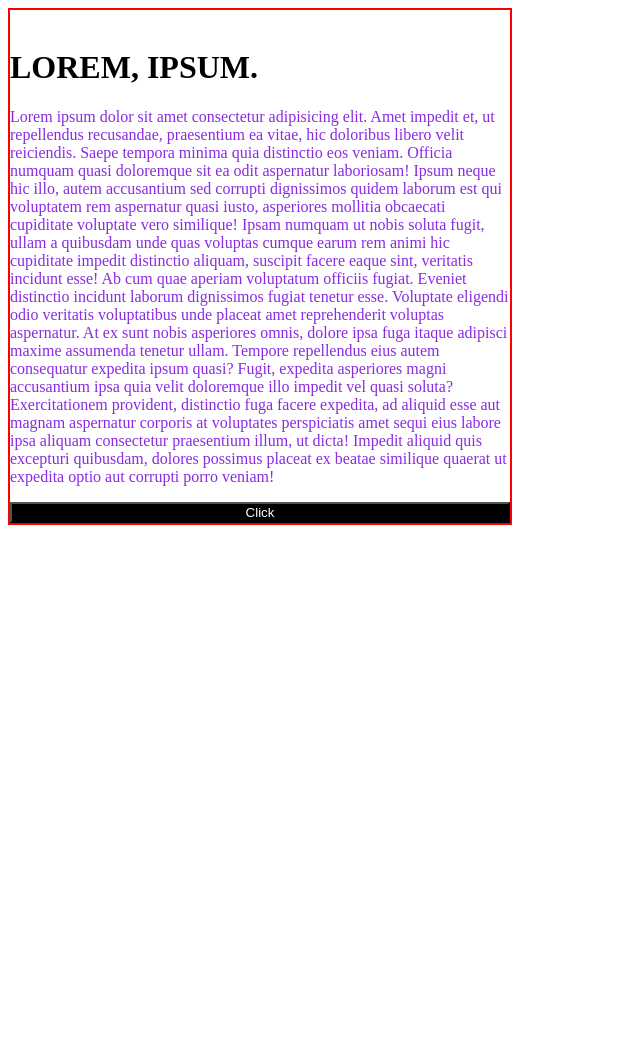
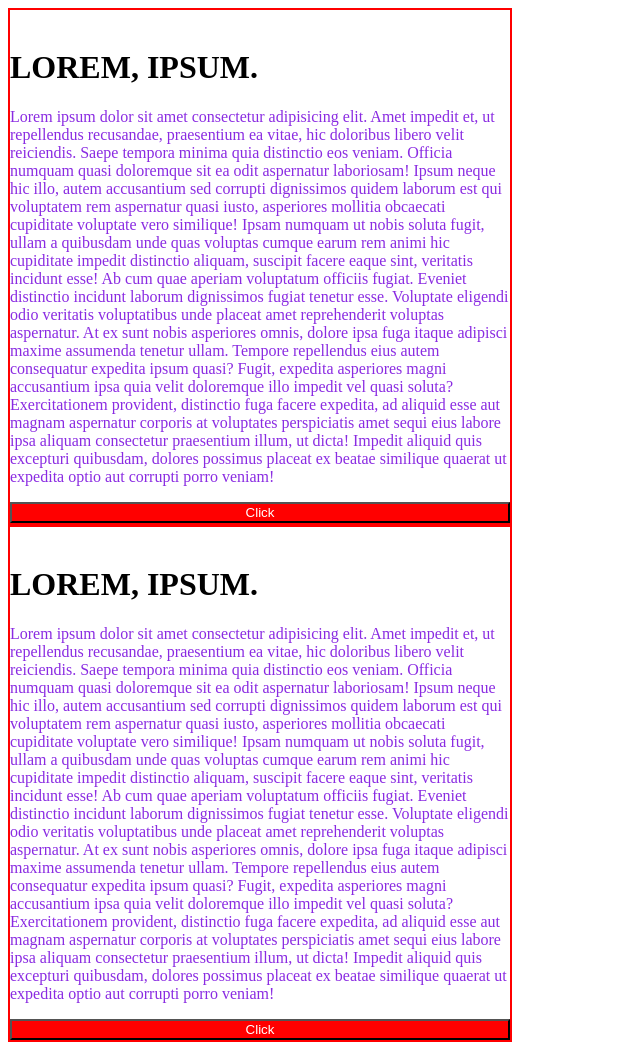
Before and after one commit to F2RUZ/card, a plain HTML site: page index.html in a window 1280 px wide. Shown: the whole page, without its empty margins (0-640 px from the left). Before the commit the page ends 800 px from the top, so only its background shows below. Drawn offline with Linux system fonts and the light colour scheme.

Commit message:
add card

```diff
--- a/index.html
+++ b/index.html
@@ -3,7 +3,7 @@
   <head>
     <meta charset="UTF-8" />
     <meta name="viewport" content="width=device-width, initial-scale=1.0" />
-    <title>Document</title>
+    <title>Card</title>
     <link rel="stylesheet" href="./css/style.css" />
   </head>
   <body>
@@ -37,5 +37,36 @@
 
       <button class="card__btn">Click</button>
     </div>
+
+    <div class="card">
+      <img src="" alt="" class="card__img" />
+      <h1 class="card__title">Lorem, ipsum.</h1>
+      <p class="card__text">
+        Lorem ipsum dolor sit amet consectetur adipisicing elit. Amet impedit
+        et, ut repellendus recusandae, praesentium ea vitae, hic doloribus
+        libero velit reiciendis. Saepe tempora minima quia distinctio eos
+        veniam. Officia numquam quasi doloremque sit ea odit aspernatur
+        laboriosam! Ipsum neque hic illo, autem accusantium sed corrupti
+        dignissimos quidem laborum est qui voluptatem rem aspernatur quasi
+        iusto, asperiores mollitia obcaecati cupiditate voluptate vero
+        similique! Ipsam numquam ut nobis soluta fugit, ullam a quibusdam unde
+        quas voluptas cumque earum rem animi hic cupiditate impedit distinctio
+        aliquam, suscipit facere eaque sint, veritatis incidunt esse! Ab cum
+        quae aperiam voluptatum officiis fugiat. Eveniet distinctio incidunt
+        laborum dignissimos fugiat tenetur esse. Voluptate eligendi odio
+        veritatis voluptatibus unde placeat amet reprehenderit voluptas
+        aspernatur. At ex sunt nobis asperiores omnis, dolore ipsa fuga itaque
+        adipisci maxime assumenda tenetur ullam. Tempore repellendus eius autem
+        consequatur expedita ipsum quasi? Fugit, expedita asperiores magni
+        accusantium ipsa quia velit doloremque illo impedit vel quasi soluta?
+        Exercitationem provident, distinctio fuga facere expedita, ad aliquid
+        esse aut magnam aspernatur corporis at voluptates perspiciatis amet
+        sequi eius labore ipsa aliquam consectetur praesentium illum, ut dicta!
+        Impedit aliquid quis excepturi quibusdam, dolores possimus placeat ex
+        beatae similique quaerat ut expedita optio aut corrupti porro veniam!
+      </p>
+
+      <button class="card__btn">Click</button>
+    </div>
   </body>
 </html>
--- a/style.scss
+++ b/style.scss
@@ -14,5 +14,6 @@
     background-color:black;
     width: 100%;
     color: white;
+    background-color: red;
   }
 }
```
Also changed, not shown: css/style.css, 1 other file.
